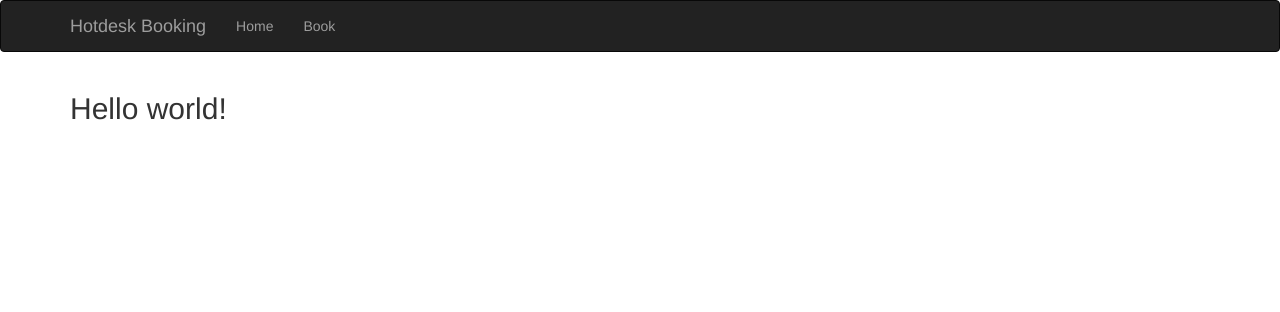
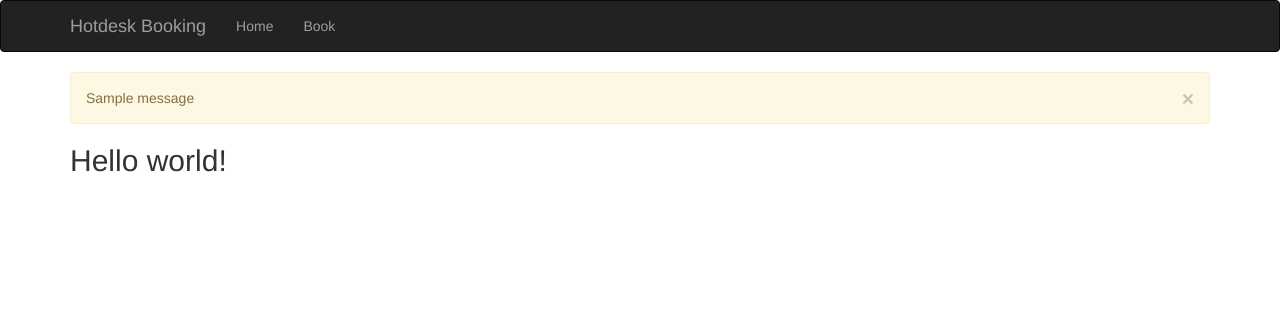
Before and after one commit to alan-turing-institute/Hotdesk-Indicator, a Flask app: page / in a window 1280 px wide. Shown: the top 312 px of the page. Run offline with Flask 2, Linux system fonts and the light colour scheme; one stand-in notice (Sample message) is shown; some libraries are stand-ins or nearby versions.

Commit message:
Add flash message when desk is booked

```diff
--- a/server/server/__main__.py
+++ b/server/server/__main__.py
@@ -98,6 +98,7 @@ def book():
         from_when = form.from_when.data
         until_when = form.until_when.data
         print(name, desk, from_when.time(), until_when.time())
+        flash('Your desk is booked!')
         return redirect(url_for('index'))
     return render_template('book.html', form=form)
 
--- a/server/server/templates/base.html
+++ b/server/server/templates/base.html
@@ -26,6 +26,12 @@
 
 {% block content %}
 <div class="container">
+    {% for message in get_flashed_messages() %}
+    <div class="alert alert-warning">
+        <button type="button" class="close" data-dismiss="alert">&times;</button>
+        {{ message }}
+    </div>
+    {% endfor %}
     {% block page_content %}{% endblock %}
 </div>
 {% endblock %}
```
